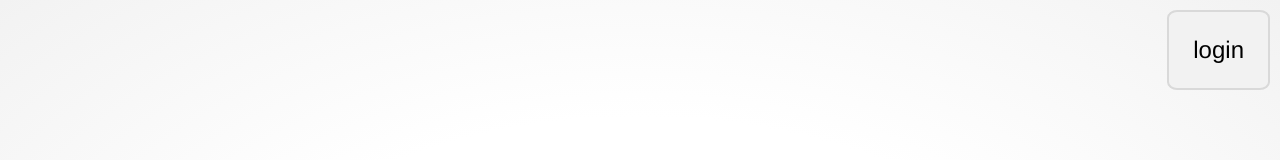
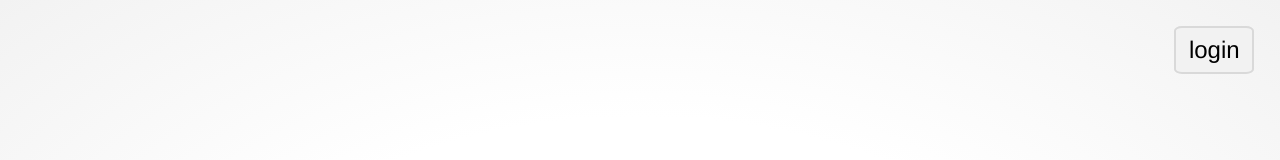
Before and after one commit to ParedrosPenandPaper/Paredros-Gateway, a Vue app: page / in a window 1280 px wide. Shown: the top 160 px of the page. Built offline with nearby package versions, Linux system fonts and the light colour scheme.

Commit message:
minor style fix for auth button

```diff
--- a/src/App.vue
+++ b/src/App.vue
@@ -79,11 +79,11 @@ export default {
   top: 0;
   right: 0;
 
-  margin: 10px;
+  margin: 2vw;
 }
 
 #auth-paragraph{
-  margin: 1em;
+  margin: 1vh 1vw;
   font-size: 1.5em;
 }
 
```
